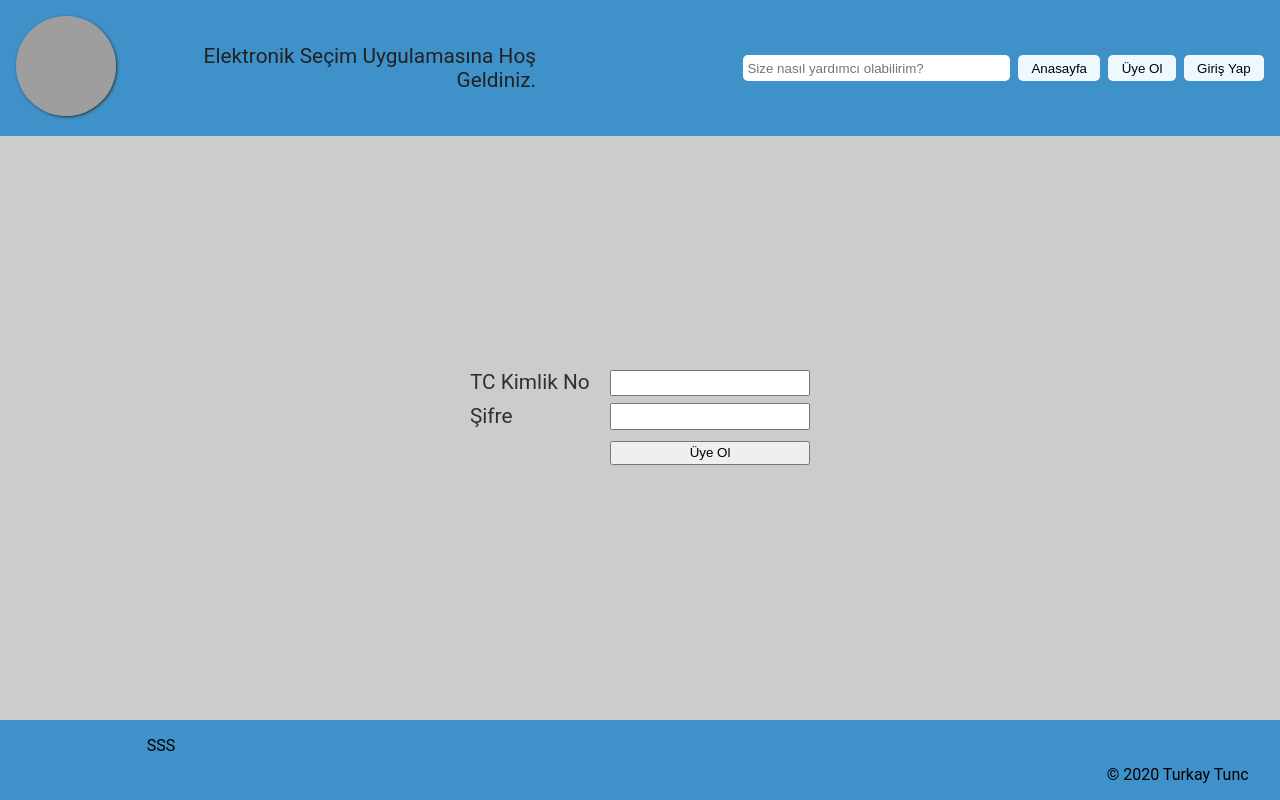
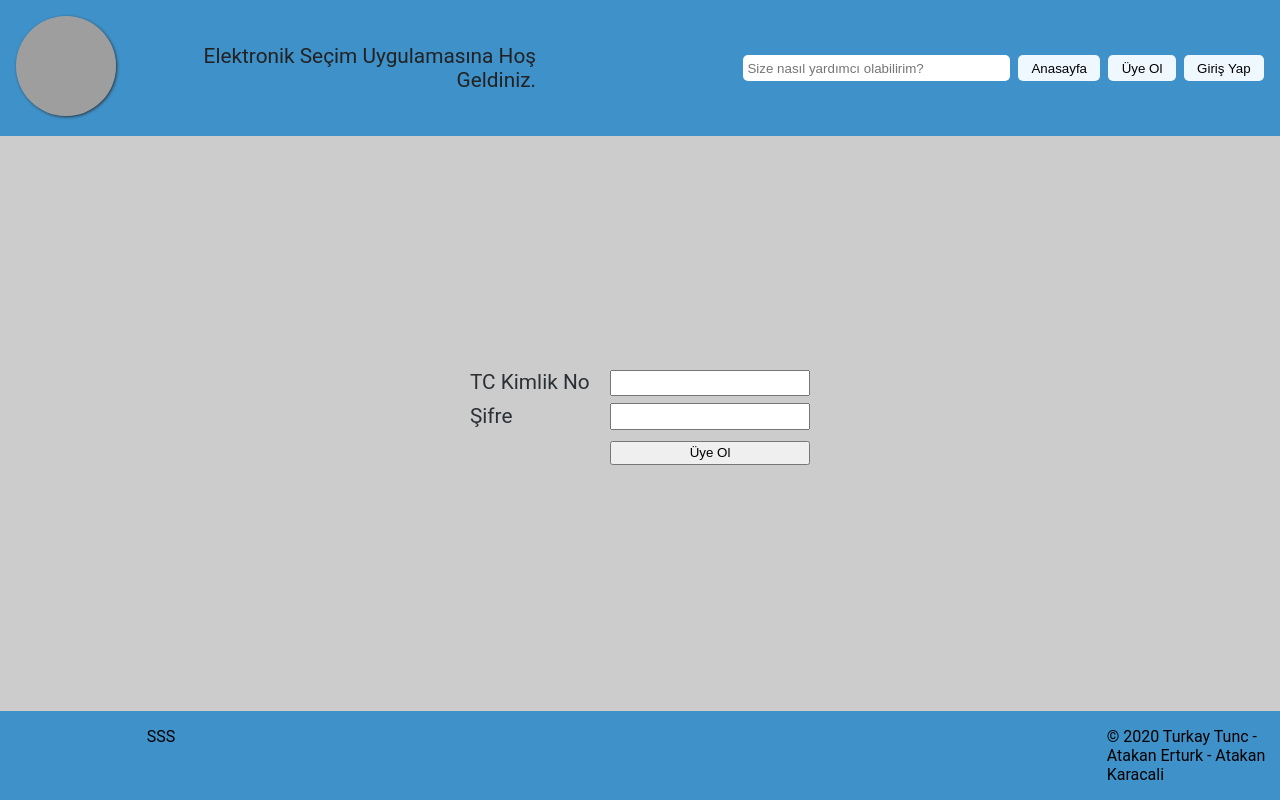
Before and after one commit to turkaytunc/e-secim, a React (Create React App) app: page /e-secim/signup in a window 1280 px wide. Built offline with nearby package versions, Linux system fonts and the light colour scheme; grey boxes are pictures that could not be loaded.

Commit message:
update: footer

```diff
--- a/src/components/footer/Footer.tsx
+++ b/src/components/footer/Footer.tsx
@@ -8,7 +8,7 @@ const Footer = () => {
         <li>SSS</li>
       </ul>
       <ul className="copyright-container">
-        <li>&copy; 2020 Turkay Tunc</li>
+        <li>&copy; 2020 Turkay Tunc - Atakan Erturk - Atakan Karacali</li>
       </ul>
     </footer>
   );
```
